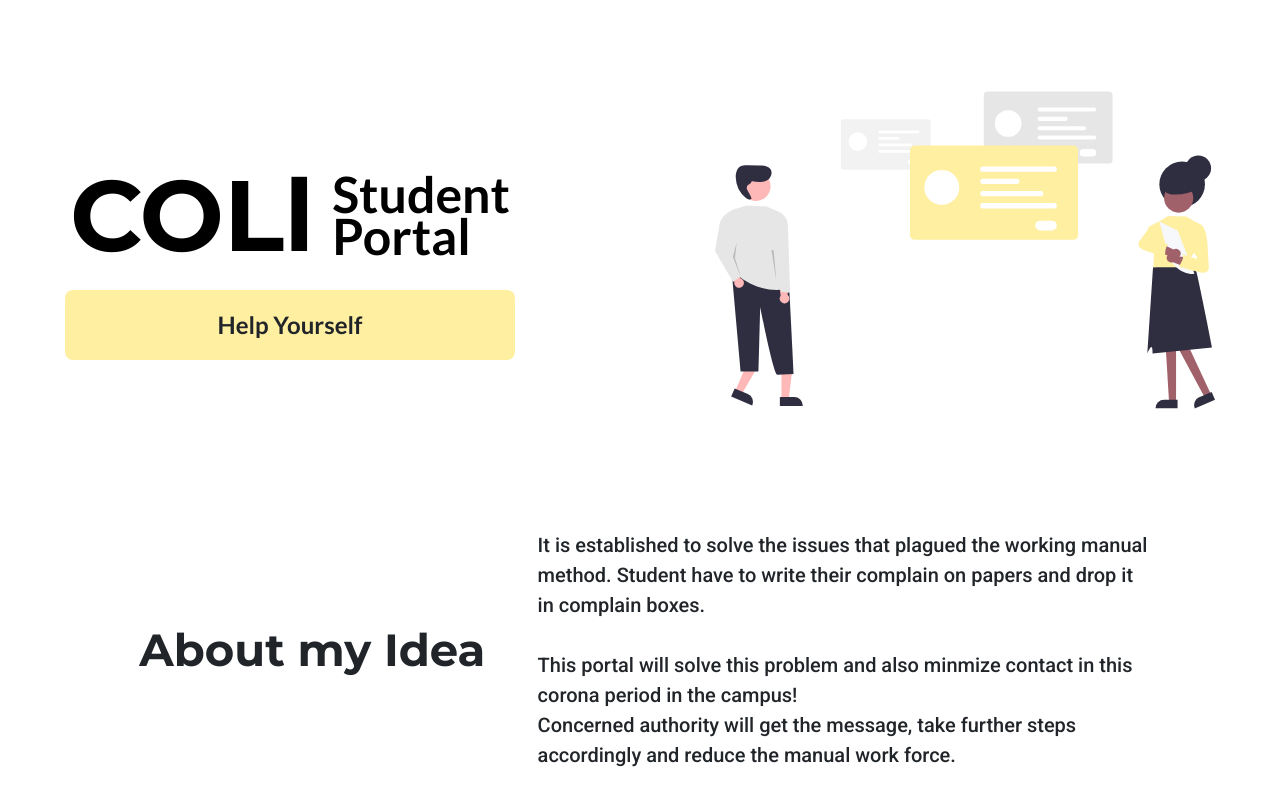
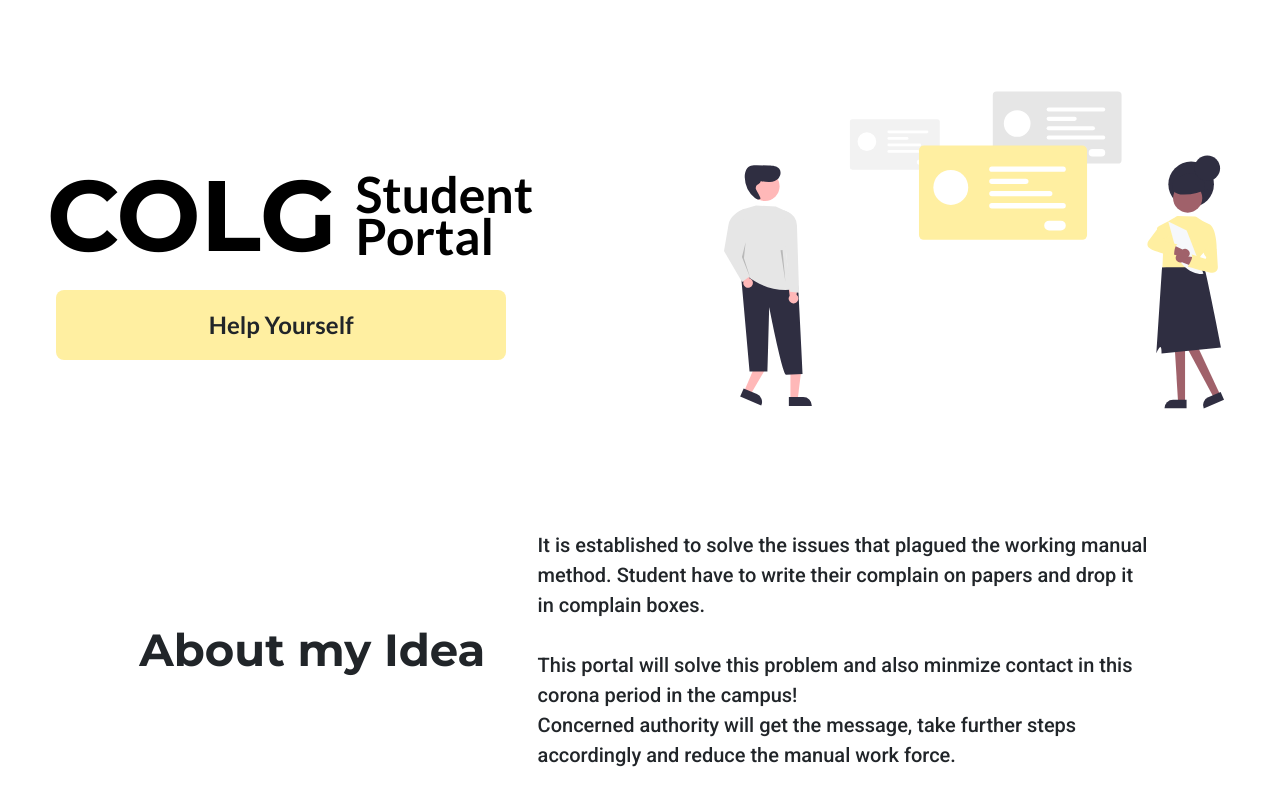
Before and after one commit to vaibhav110800/portal, a website: page index.html in a window 1280 px wide. Shown: the top 800 px of the page. Drawn offline with nearby package versions, Linux system fonts and the light colour scheme.

Commit message:
commit 2

```diff
--- a/index.html
+++ b/index.html
@@ -22,7 +22,7 @@
             <div class="sec1-box-left">
                 <div class="sec1-box-left-inner">
                     <div class="sec1-box-left-top">
-                        <div class="sec1-box-left-top1">COLl</div>
+                        <div class="sec1-box-left-top1">COLG</div>
                         <div class="sec1-box-left-top2">Student <br>Portal</div>
                     </div>
                     <div class="sec1-box-left-bottom">Help Yourself</div>
```
